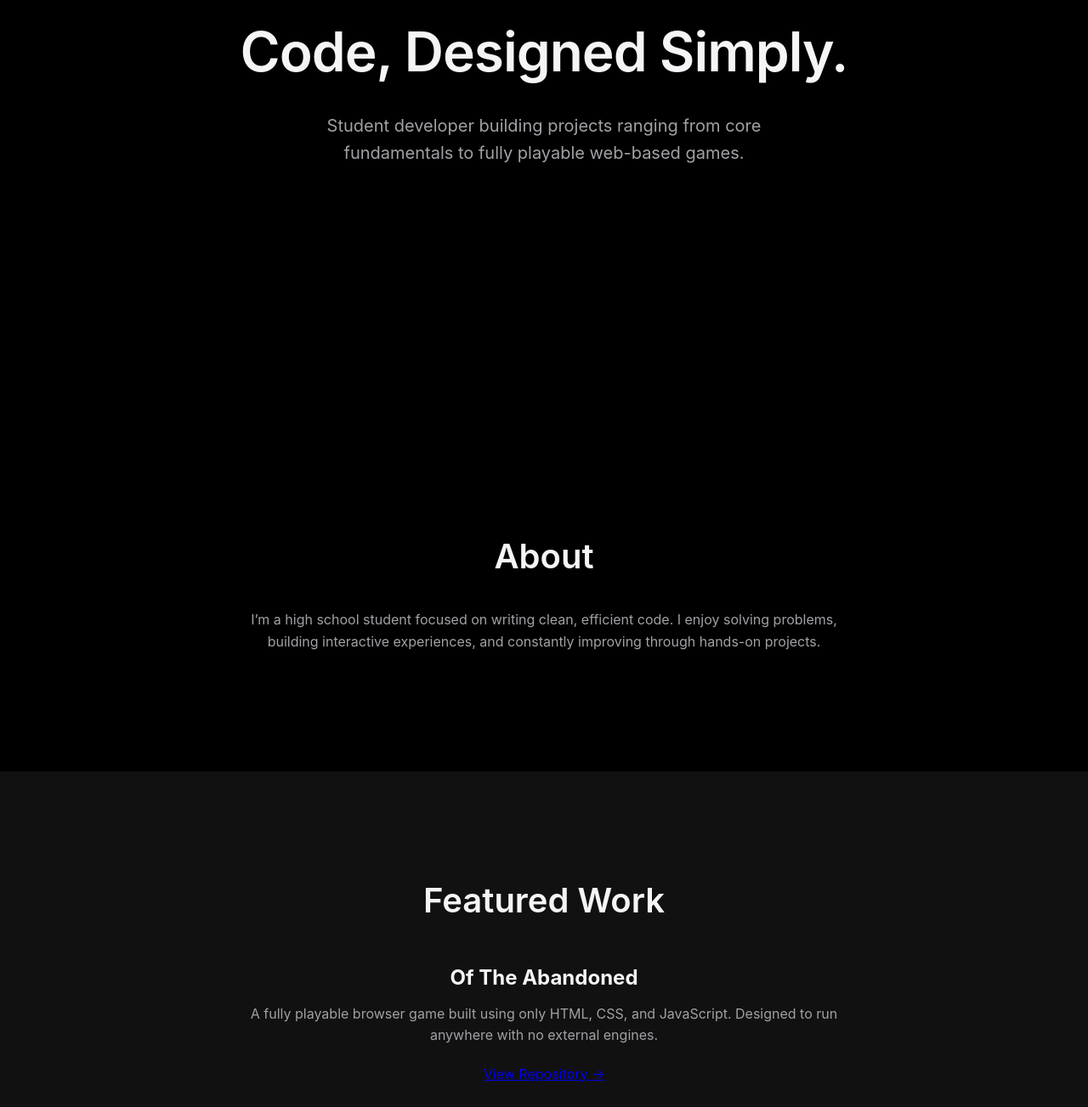
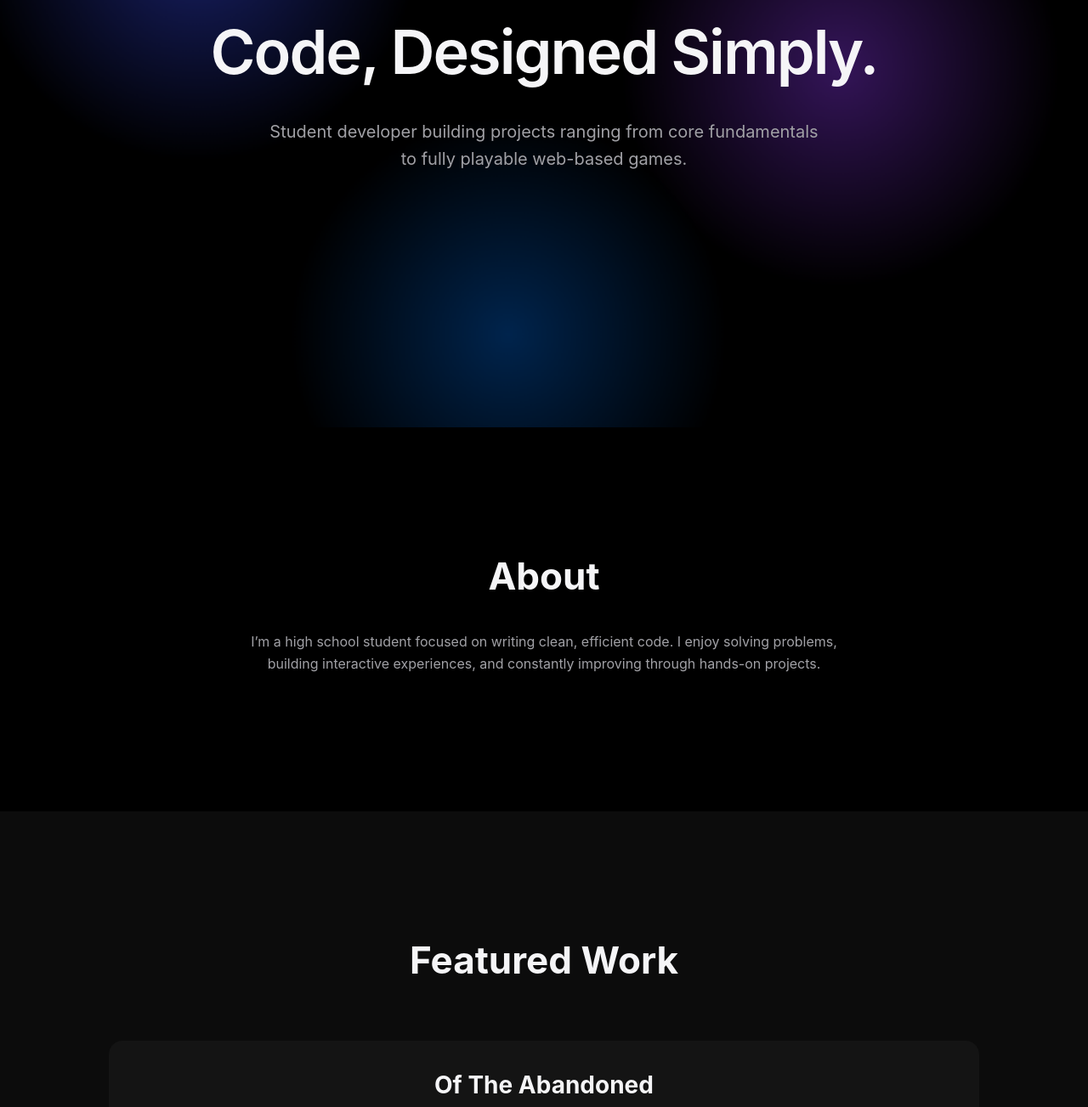
Before and after one commit to jersey303/jersey303.github.io, a plain HTML site: page index.html in a window 1280 px wide. Shown: the part 297-1600 px from the top of the page at 85% size. Drawn offline with Linux system fonts and the light colour scheme.

Commit message:
Update style.css

```diff
--- a/style.css
+++ b/style.css
@@ -5,12 +5,57 @@
 }
 
 body {
-    background-color: #000;
+    background: #000;
     color: #f5f5f7;
     font-family: -apple-system, BlinkMacSystemFont, "Segoe UI", Roboto, Helvetica, Arial, sans-serif;
     line-height: 1.6;
+    overflow-x: hidden;
     -webkit-font-smoothing: antialiased;
 }
+
+/* ================= BACKGROUND GLOW ================= */
+
+.background {
+    position: fixed;
+    width: 100%;
+    height: 100%;
+    overflow: hidden;
+    z-index: -1;
+}
+
+.background span {
+    position: absolute;
+    width: 600px;
+    height: 600px;
+    background: radial-gradient(circle, rgba(60,80,255,0.4), transparent 60%);
+    border-radius: 50%;
+    animation: move 20s infinite alternate ease-in-out;
+}
+
+.background span:nth-child(2) {
+    left: 60%;
+    top: 20%;
+    background: radial-gradient(circle, rgba(150,60,255,0.35), transparent 60%);
+    animation-duration: 25s;
+}
+
+.background span:nth-child(3) {
+    left: 30%;
+    top: 60%;
+    background: radial-gradient(circle, rgba(0,120,255,0.3), transparent 60%);
+    animation-duration: 30s;
+}
+
+@keyframes move {
+    from {
+        transform: translate(-100px, -100px) scale(1);
+    }
+    to {
+        transform: translate(150px, 100px) scale(1.2);
+    }
+}
+
+/* ================= NAV ================= */
 
 nav {
     position: fixed;
@@ -19,13 +64,15 @@ nav {
     display: flex;
     justify-content: space-between;
     align-items: center;
-    background: rgba(0, 0, 0, 0.8);
-    backdrop-filter: blur(10px);
+    background: rgba(0,0,0,0.6);
+    backdrop-filter: blur(20px);
+    z-index: 1000;
 }
 
 .logo {
     font-weight: 600;
     font-size: 18px;
+    letter-spacing: 0.5px;
 }
 
 .nav-links a {
@@ -33,12 +80,14 @@ nav {
     text-decoration: none;
     color: #86868b;
     font-size: 14px;
-    transition: color 0.3s ease;
+    transition: 0.3s ease;
 }
 
 .nav-links a:hover {
     color: #ffffff;
 }
+
+/* ================= HERO ================= */
 
 .hero {
     height: 100vh;
@@ -50,27 +99,37 @@ nav {
     padding: 0 20px;
 }
 
+.small-hero {
+    height: 50vh;
+}
+
 .hero h1 {
-    font-size: 64px;
+    font-size: 72px;
     font-weight: 600;
-    letter-spacing: -1px;
+    letter-spacing: -2px;
 }
 
 .hero p {
     margin-top: 20px;
     font-size: 20px;
     color: #a1a1a6;
-    max-width: 600px;
+    max-width: 650px;
 }
 
+/* ================= SECTIONS ================= */
+
 .section {
-    padding: 120px 10%;
+    padding: 140px 10%;
     text-align: center;
 }
 
+.alt {
+    background: rgba(20,20,20,0.6);
+    backdrop-filter: blur(10px);
+}
+
 .section h2 {
-    font-size: 40px;
-    font-weight: 600;
+    font-size: 44px;
     margin-bottom: 30px;
 }
 
@@ -80,21 +139,47 @@ nav {
     color: #a1a1a6;
 }
 
-.alt {
-    background-color: #111;
+/* ================= PROJECT CARDS ================= */
+
+.project {
+    margin-top: 60px;
+    padding: 30px;
+    background: rgba(255,255,255,0.03);
+    border-radius: 16px;
+    transition: transform 0.3s ease, background 0.3s ease;
 }
 
-.project {
-    margin-top: 40px;
+.project:hover {
+    transform: scale(1.03);
+    background: rgba(255,255,255,0.06);
 }
 
 .project h3 {
-    font-size: 24px;
-    margin-bottom: 10px;
+    font-size: 28px;
+    margin-bottom: 12px;
 }
 
+/* ================= LINKS ================= */
+
+a {
+    color: #2997ff;
+    text-decoration: none;
+}
+
+.repo-link {
+    display: inline-block;
+    margin-top: 15px;
+    font-size: 16px;
+}
+
+.repo-link:hover {
+    opacity: 0.7;
+}
+
+/* ================= FOOTER ================= */
+
 footer {
-    padding: 40px;
+    padding: 50px;
     text-align: center;
     color: #6e6e73;
     font-size: 14px;
```
